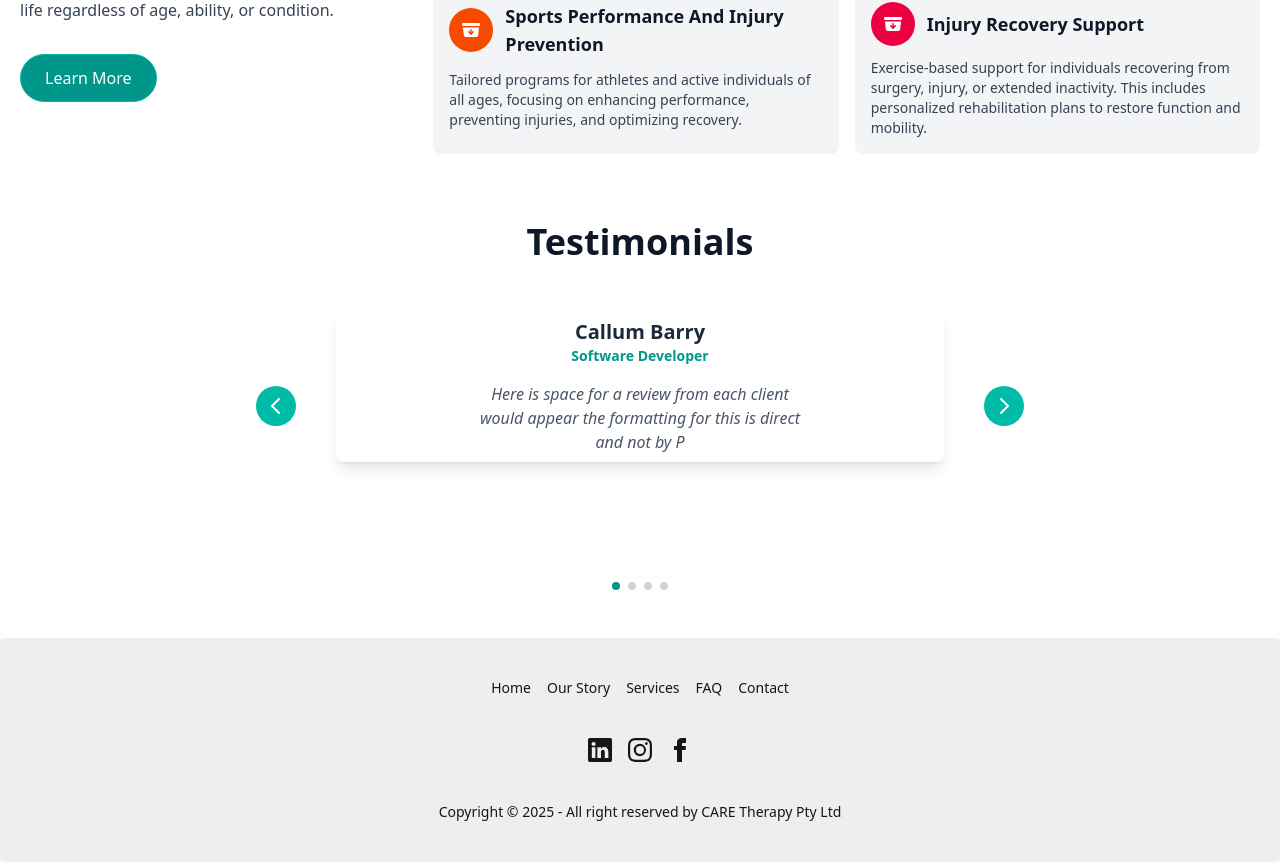
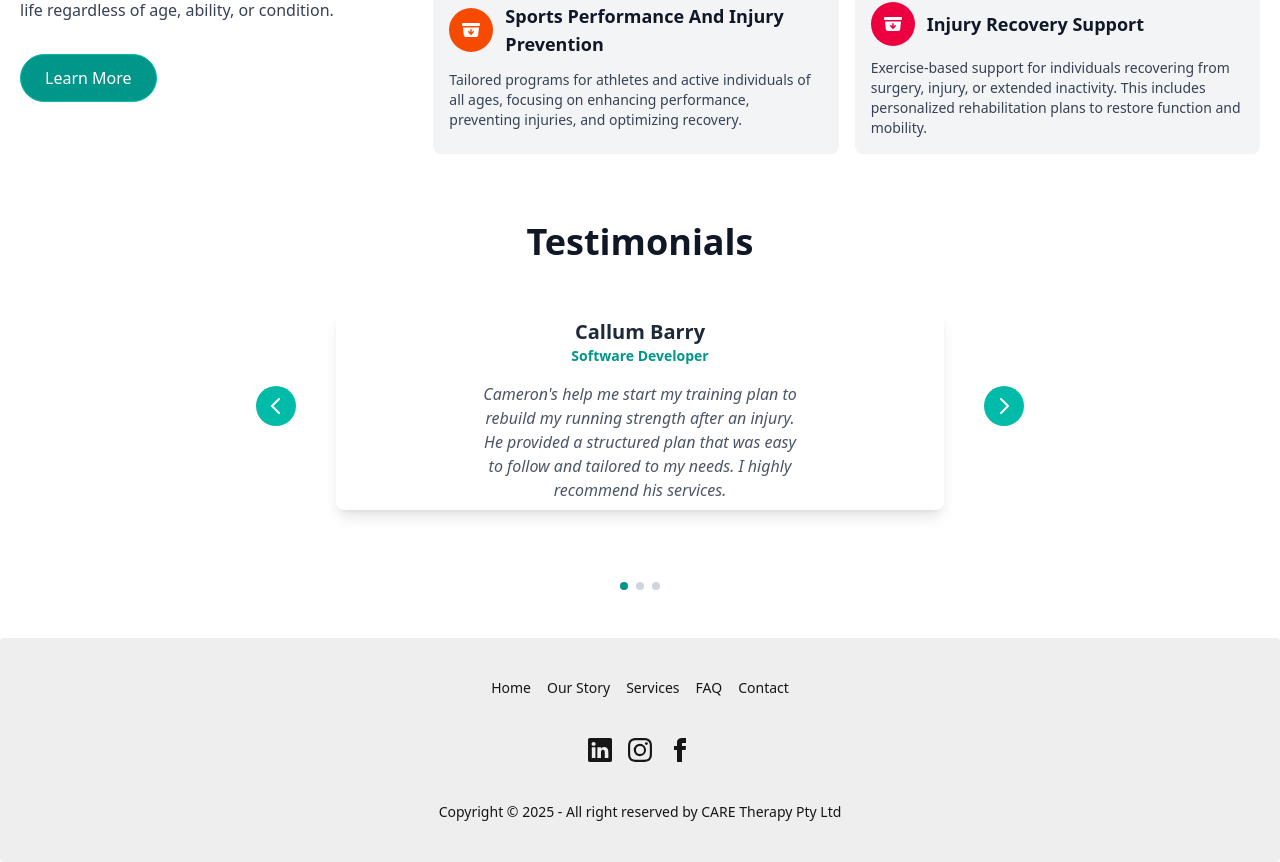
Before and after one commit to CodingWithCallum/care-therapy-njs, a Next.js app: page / in a window 1280 px wide. Shown: the part 817-1679 px from the top of the page. Built offline with nearby package versions, Linux system fonts and the light colour scheme.

Commit message:
update v2

```diff
--- a/src/app/Components/Testimonials.tsx
+++ b/src/app/Components/Testimonials.tsx
@@ -6,34 +6,19 @@ const testimonials = [
   {
     name: 'Callum Barry',
     role: 'Software Developer',
-    quote: `Here is space for a review from each client would appear
-            the formatting for this is direct and not by P`,
+    quote: 'Cameron\'s help me start my training plan to rebuild my running strength after an injury. He provided a structured plan that was easy to follow and tailored to my needs. I highly recommend his services.',
     image: '',
   },
   {
     name: 'Tara Pohl',
     role: 'Medical Officer',
-    quote: `It’s a very pleasant environment to
-            be on a very interactive learning platform
-            which helps me to enhance my skill set to move
-            forward in an IT marathon.`,
+    quote: 'Cameron has been instrumental in my recovery from a sports injury. His expertise in rehabilitation and personalized training plans have made a significant difference in my performance and overall health.',
     image: '',
   },
   {
-    name: 'John Doe',
-    role: 'Accountant',
-    quote: `GeeksforGeeks helped me a lot to
-            crack the coding rounds/Interviews.`,
-    image: '',
-  },
-  {
-    name: 'Jane Doe',
-    role: 'Infosys',
-    quote: `I got very good problem-solving skills
-            in GC 6 classes. After completing this class,
-            I gained in-depth knowledge of data structures
-            and algorithms. GeeksforGeeks helped a lot to
-            crack the interviews.`,
+    name: 'Michael Smilas',
+    role: 'UI/UX Designer',
+    quote: 'CARE Therapy\'s approach to fitness is holistic and effective. He not only focuses on physical training but also emphasizes mental well-being. His guidance has helped me achieve a balanced lifestyle.',
     image: '',
   },
 ];
--- a/src/app/ContactUs/page.tsx
+++ b/src/app/ContactUs/page.tsx
@@ -22,13 +22,13 @@ export default function ContactUs(){
                 </div>
                 <div className="space-y-8 lg:space-y-16">
                     <div>
-                        <h3 className="mb-5 font-semibold text-black">Our servicing locations</h3>
+                        <h3 className="mb-5 font-semibold text-black">Our Servicing Locations</h3>
                         <div className="grid sm:grid-cols-2 gap-4 sm:gap-6 md:gap-8 lg:gap-12">
                             <div className="flex gap-4">
                                 <svg className="shrink-0 size-5 text-gray-500" xmlns="http://www.w3.org/2000/svg" width="24" height="24" viewBox="0 0 24 24" fill="none" stroke="currentColor" strokeWidth="1.5" strokeLinecap="round" strokeLinejoin="round"><path d="M20 10c0 6-8 12-8 12s-8-6-8-12a8 8 0 0 1 16 0Z"></path><circle cx="12" cy="10" r="3"></circle></svg>
                                 <div className="grow">
                                     <p className="text-sm text-gray-600">South Africa</p>
-                                    <address className="mt-1 text-black not-italic">Pretoria<br/>Johannesburg<br/>Greater Gauteng Region </address>
+                                    <address className="mt-1 text-black not-italic">Pretoria<br/>Johannesburg<br/>Greater Gauteng Region</address>
                                 </div>
                             </div>
                         </div>
--- a/src/app/OurServices/page.tsx
+++ b/src/app/OurServices/page.tsx
@@ -14,7 +14,7 @@ return (
                 </div>
                 <div className="flex-1 max-w-2xl pt-5">
                     <p className="text-gray-700">
-                        We offer a range of services tailored to your needs, whether you're looking for personalized exercise therapy, movement health coaching, or group classes. Our plans are designed to help you achieve your fitness goals and maintain a healthy lifestyle.
+                        We offer a range of services tailored to your needs, whether you are looking for personalized exercise therapy, movement health coaching, or group classes. Our plans are designed to help you achieve your fitness goals and maintain a healthy lifestyle.
                     </p>
                 </div>
             </div>
```
